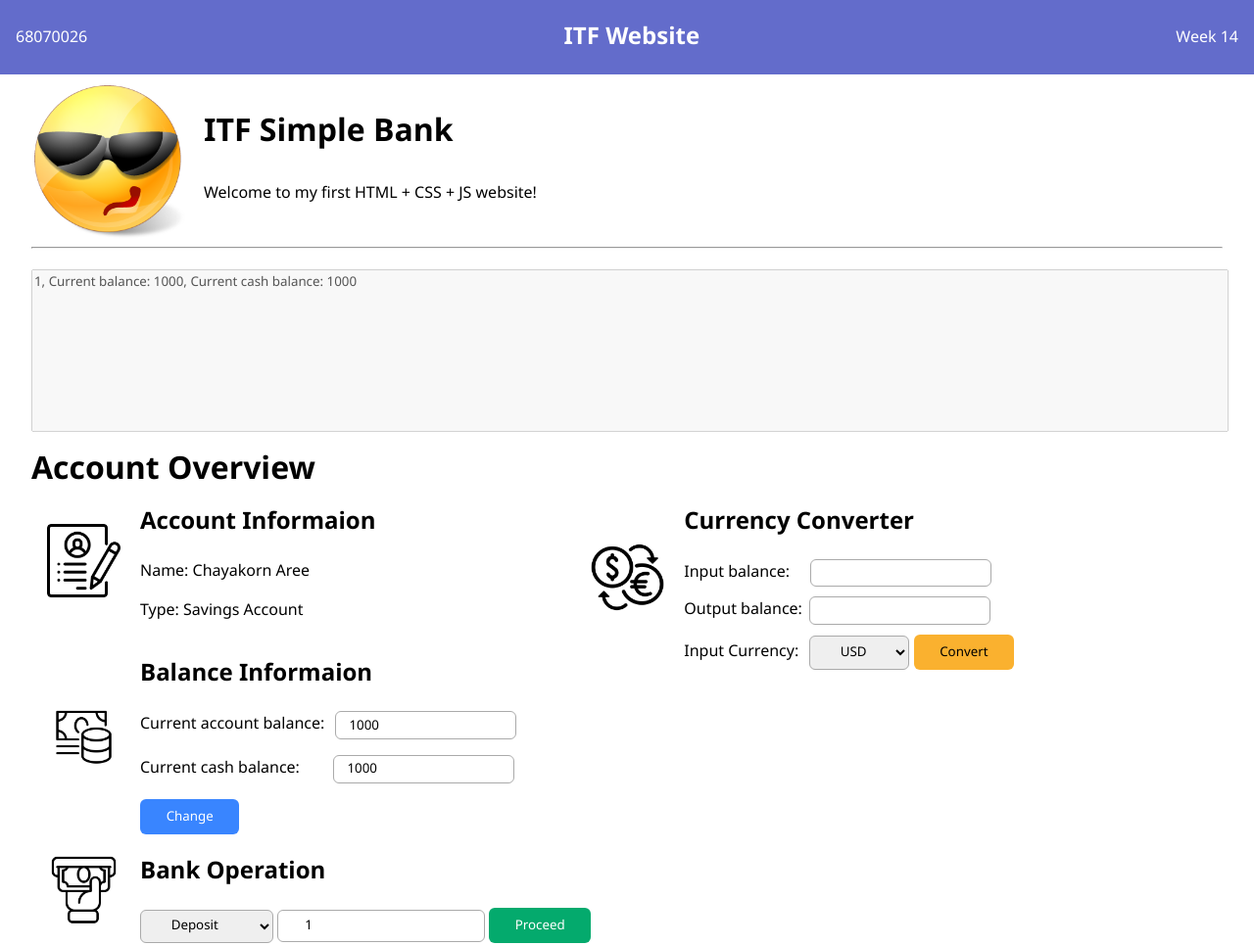
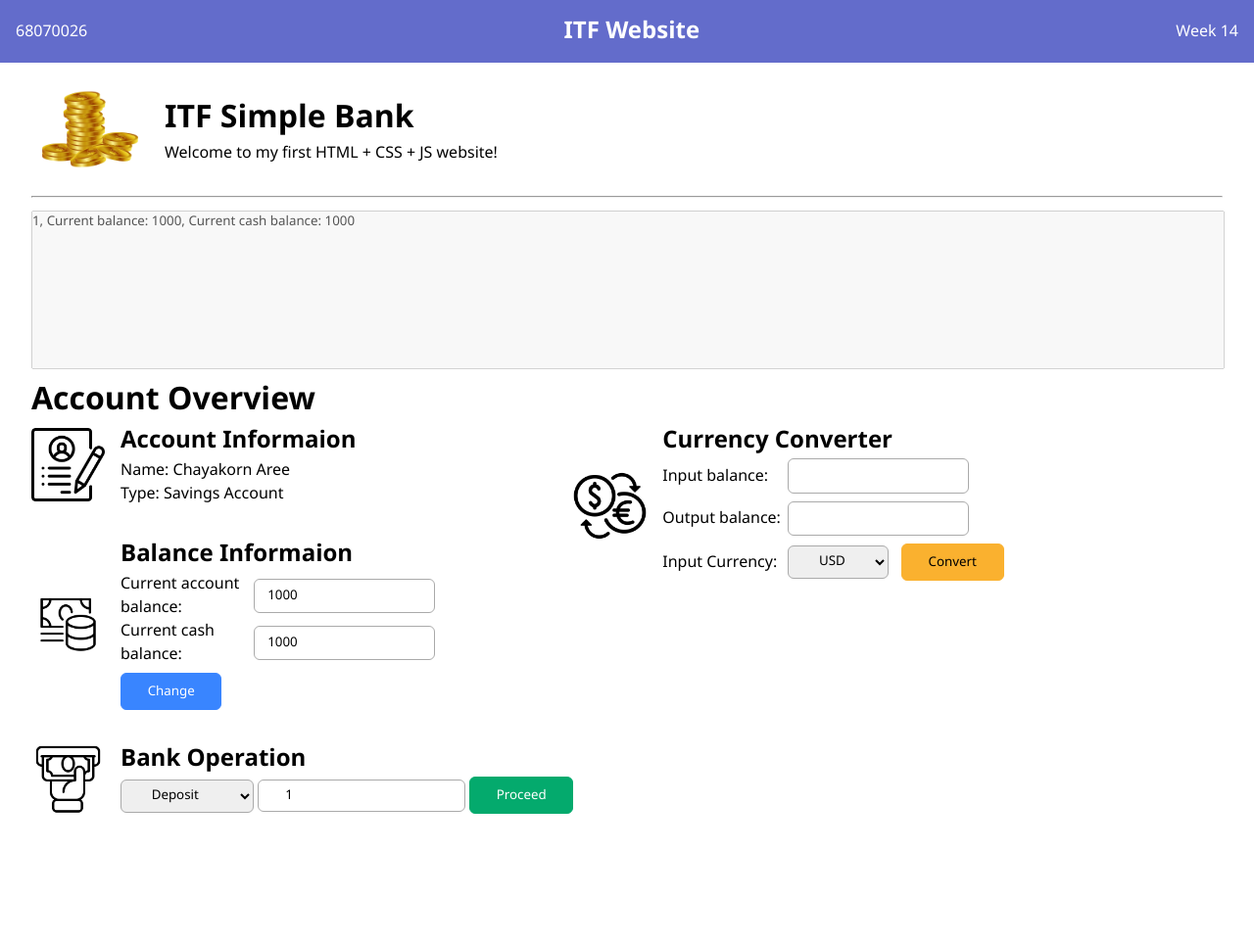
Before and after one commit to ChayakornAree/itf-simple-bank-68070026, a plain HTML site: page index.html in a window 1280 px wide. Shown: the whole page at 98% size. After the commit the page ends 872 px from the top, so only its background shows below. Drawn offline with Linux system fonts and the light colour scheme.

Commit message:
UPDATE PATCHv.2

```diff
--- a/index.html
+++ b/index.html
@@ -14,7 +14,7 @@
         </nav>
         <div class="container">
             <div class="title">
-                <img src="img/Cool.png" height="160" alt="Cool" />
+                <img src="img/coin.png" height="120" alt="Cool" />
                 <div class="text-title">
                     <h2>ITF Simple Bank</h2>
                     <p>Welcome to my first HTML + CSS + JS website!</p>
@@ -29,8 +29,10 @@
                         <img src="/img/resume.png" alt="resume" class="img-icon">
                         <div>
                             <h2 class="title-information">Account Informaion</h2>
-                            <p>Name: Chayakorn Aree</p>
-                            <p>Type: Savings Account</p>
+                            <div class="current-information">
+                                <p>Name: Chayakorn Aree</p>
+                                <p>Type: Savings Account</p>
+                            </div>
                         </div>
                     </div>
                     <div class="account-informaiton">
@@ -38,11 +40,11 @@
                         <div>
                             <h2 class="title-information">Balance Informaion</h2>
                             <div class="current-account">
-                                <label for="current-account">Current account balance:</label>
+                                <p class="current-account-text">Current account balance:</p>
                                 <input type="text" name="current-account" class="current-account-input" value="1000">
                             </div>
                             <div class="current-cash">
-                                <label for="current-cash" class="text-balance-form">Current cash balance:</label>
+                                <p class="current-cash-text">Current cash balance:</p>
                                 <input type="text" name="current-cash" class="current-cash-input" value="1000">
                             </div>
                             <button onclick="handleChange()" class="on-change-btn">Change</button>
@@ -69,15 +71,15 @@
                         <div>
                             <h2 class="title-information">Currency Converter</h2>
                             <div class="input-balance">
-                                <label for="input-balance">Input balance:</label>
+                                <p class="input-balance-text">Input balance:</p>
                                 <input type="text" name="input-balance" class="input-balance-side">
                             </div>
                             <div class="output-balance">
-                                <label for="output-balance">Output balance:</label>
+                                <p class="output-balance-text">Output balance:</p>
                                 <input type="text" name="output-balance" class="output-balance-side">
                             </div>
                             <div class="input-currency">
-                                <label for="input-currency">Input Currency:</label>
+                                <p class="input-currency-text">Input Currency:</p>
                                 <select name="currency" id="currency" class="command-select">
                                     <option value="usd">USD</option>
                                     <option value="thb">THB</option>
--- a/styles.css
+++ b/styles.css
@@ -1,9 +1,7 @@
 @import url('https://fonts.googleapis.com/css2?family=Noto+Sans+Thai:wght@100..900&family=Noto+Sans:ital,wght@0,100..900;1,100..900&display=swap');
 *{
     font-family: "Noto Sans Thai", sans-serif;
-}
-body {
-    margin: 0 0 32px 0;
+    margin: 0;
     padding: 0;
 }
 
@@ -13,24 +11,24 @@ nav {
     align-items: center;
     padding: 0 16px;
     width: auto;
+    height: 8vh;
     background-color: #636CCB;
     color: white;
 }
 
 .overview-text{
     font-size: 2em;
-    margin-bottom: -0.25em;
 }
 
 .account-informaiton{
     display: flex;
     flex-wrap: wrap;
     align-items: center;
-    gap: 1.25em;
+    margin-bottom: 2em;
 }
 .img-icon {
     width: 75px;
-    height: 75px;
+    margin-right: 1em;
 }
 .container {
     margin: 8px 32px;
@@ -39,8 +37,10 @@ nav {
 .title {
     display: flex;
     flex-wrap: wrap;
+    align-items: center;
     margin-bottom: 0.5em;
 }
+
 .text-title {
     margin-left: 1em;
 }
@@ -52,7 +52,6 @@ nav {
 
 #show-data {
     margin-top: 1em;
-    margin-bottom: -1.5em;
     width: 100%;
     height: 20vh;
     resize: none;
@@ -61,7 +60,6 @@ nav {
 .account {
     display: flex;
     flex-wrap: wrap;
-    margin-left: 1rem;
 }
 
 .title-information {
@@ -70,25 +68,32 @@ nav {
 }
 
 .current-cash-input, .current-account-input {
-    padding: 0.25em 1em 0.25em 1em;
+    padding: 0.5em 1em 0.5em 1em;
     border-radius: 6px;
     border: 1px solid #aaaaaa;
 }
 
-.current-account , .current-cash{
-    margin-bottom: 1em;
+.current-information {
+    display: flex;
+    flex-direction: column;
+    flex-wrap: wrap;
 }
 
-.current-cash input{
-    margin-left: 2.25em;
+.current-account , .current-cash{
+    display: flex;
+    flex-direction: row;
+    flex-wrap: wrap;
+    align-items: center;
 }
 
-.current-account input{
-    margin-left: 0.5em;
+.current-account-text , .current-cash-text{
+    width: 35%;
+    padding-right: .25em;
 }
+
 .on-change-btn-convert{
     padding: 0.6em 2em;
-    border: none;
+    border: 1px solid #FAB12F;
     color: black;
     background-color: #FAB12F;
     border-radius: 6px;
@@ -99,12 +104,12 @@ nav {
 .on-change-btn-convert:hover{
     border-radius: 6px;
     background-color: transparent;
-    border: 2px solid #FAB12F;
+    border: 1px solid #FAB12F;
 }
 
 .on-change-btn-proceed{
     padding: 0.6em 2em;
-    border: none;
+    border: 1px solid #04AA6D;
     color: white;
     background-color: #04AA6D;
     border-radius: 6px;
@@ -115,24 +120,24 @@ nav {
 .on-change-btn-proceed:hover{
     border-radius: 6px;
     background-color: transparent;
-    border: 2px solid #04AA6D;
+    border: 1px solid #04AA6D;
     color: black;
 }
 
 .on-change-btn {
     padding: 0.6em 2em;
-    border: none;
+    border: 1px solid #3985ff;
     color: white;
     background-color: #3985ff;
     border-radius: 6px;
     cursor: pointer;
     transition: all 0.3s ease;
+    margin-top: .5em;
 }
 
 .on-change-btn:hover{
-    border-radius: 6px;
     background-color: transparent;
-    border: 2px solid #3985ff;
+    border: 1px solid #3985ff;
     color: black;
 }
 
@@ -143,22 +148,23 @@ nav {
 }
 
 .input-balance-side, .output-balance-side{
-    padding: 0.25em 1em 0.25em 1em;
+    padding: 0.5em 1em 0.5em 1em;
     border-radius: 6px;
     border: 1px solid #aaaaaa;
 }
 
-.input-balance, .output-balance{
-    margin-bottom: 10px;
+.input-currency button {
+    margin-left: 1em;
 }
 
-.input-balance input{
-    margin-left: 1.25em;
-}
-.output-balance input{
-    margin-left: 0.25em;
+.input-balance, .output-balance , .input-currency{
+    display: flex;
+    flex-wrap: wrap;
+    flex-direction: row;
+    align-items: center;
+    margin-bottom: .5em;
 }
 
-.input-currency select{
-    margin-left: 0.5em;
+.input-balance-text, .output-balance-text , .input-currency-text{
+    width: 8em;
 }
```
Also changed, not shown: img/coin.png (added).
